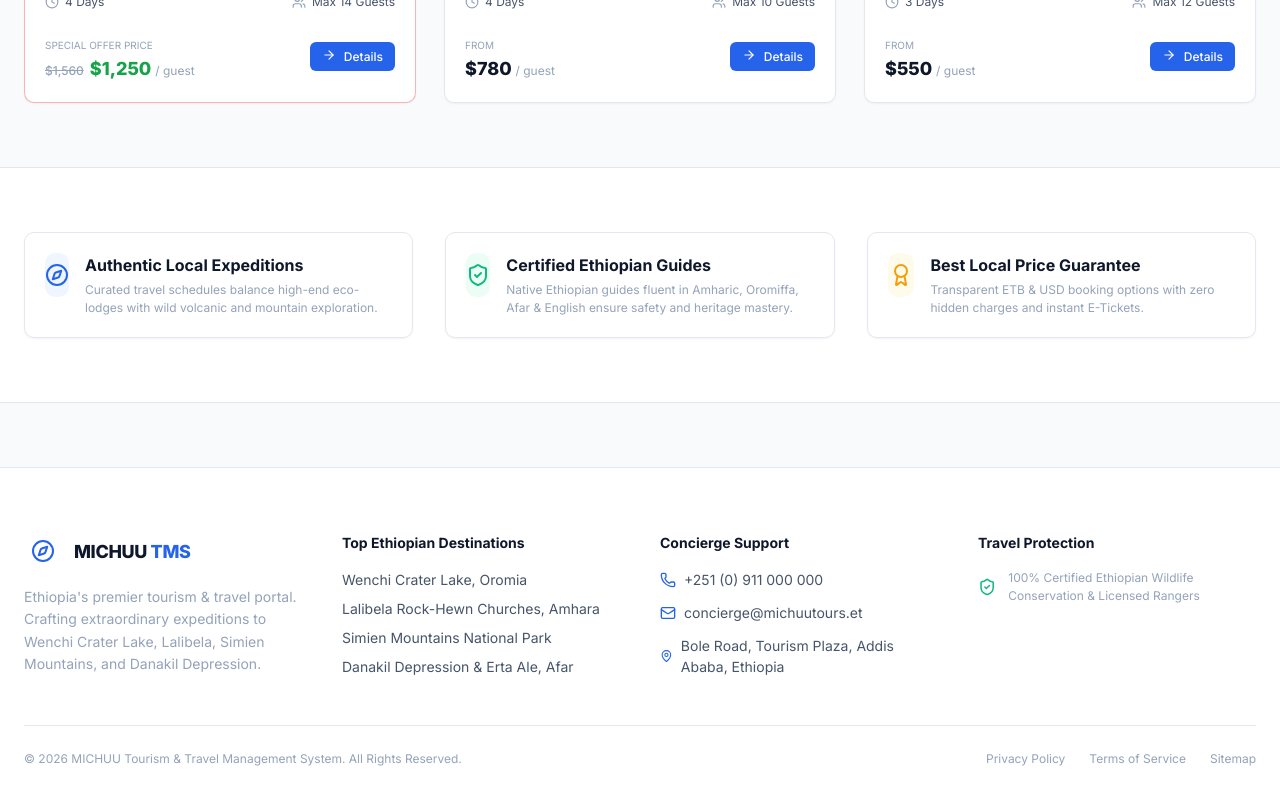
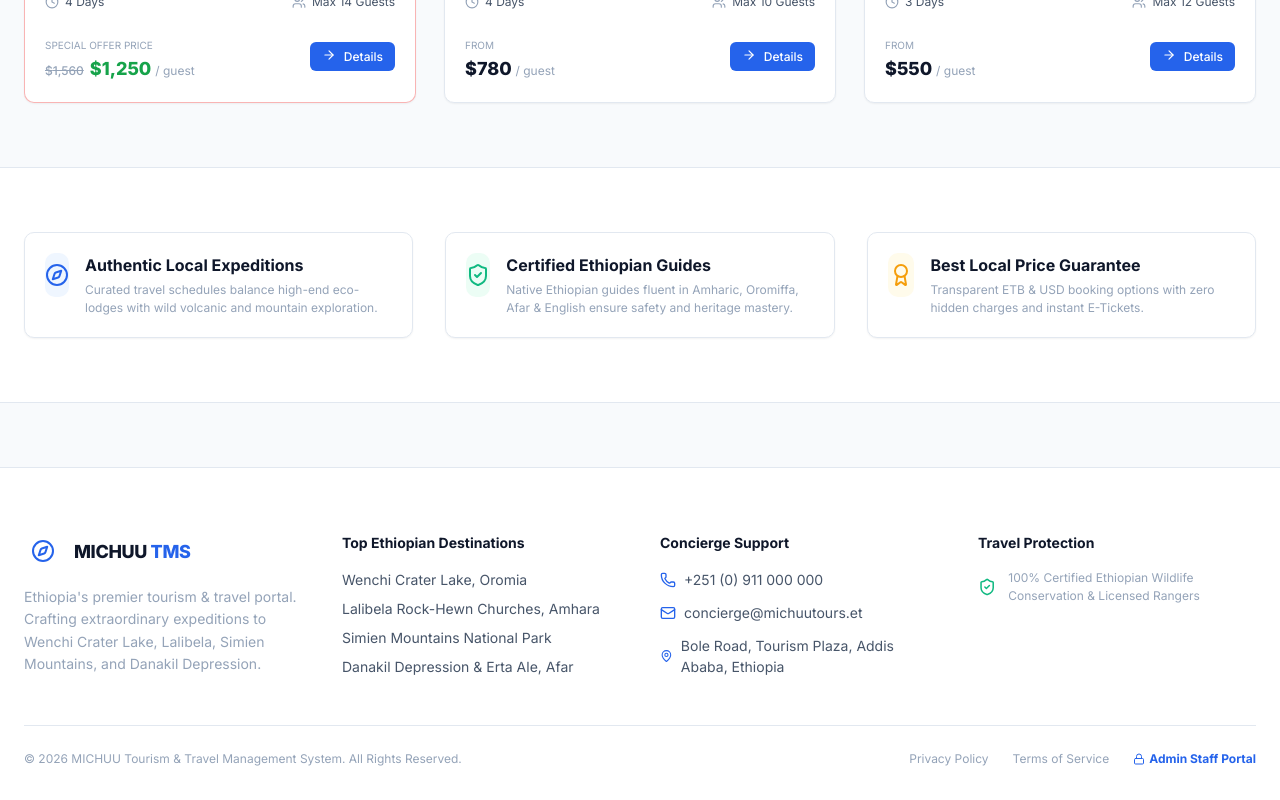
Before and after one commit to Firaol18/MICHUUTMS, a React (Vite) app: page / in a window 1280 px wide. Shown: the part 2661-3461 px from the top of the page. Built offline with nearby package versions, Linux system fonts and the light colour scheme.

Commit message:
feat(footer): add direct client-side link to Admin Staff Portal in footer

```diff
--- a/src/components/layout/PublicFooter.tsx
+++ b/src/components/layout/PublicFooter.tsx
@@ -1,5 +1,6 @@
 import React from 'react';
-import { Compass, Mail, Phone, MapPin, ShieldCheck } from 'lucide-react';
+import { Link } from 'react-router-dom';
+import { Compass, Mail, Phone, MapPin, ShieldCheck, Lock } from 'lucide-react';
 
 export const PublicFooter: React.FC = () => {
   return (
@@ -96,7 +97,19 @@ export const PublicFooter: React.FC = () => {
           <div className="flex-center" style={{ gap: '1.5rem' }}>
             <span>Privacy Policy</span>
             <span>Terms of Service</span>
-            <span>Sitemap</span>
+            <Link
+              to="/admin/login"
+              style={{
+                color: 'var(--brand-primary)',
+                textDecoration: 'none',
+                fontWeight: 700,
+                display: 'inline-flex',
+                alignItems: 'center',
+                gap: '0.25rem',
+              }}
+            >
+              <Lock size={12} /> Admin Staff Portal
+            </Link>
           </div>
         </div>
       </div>
```
